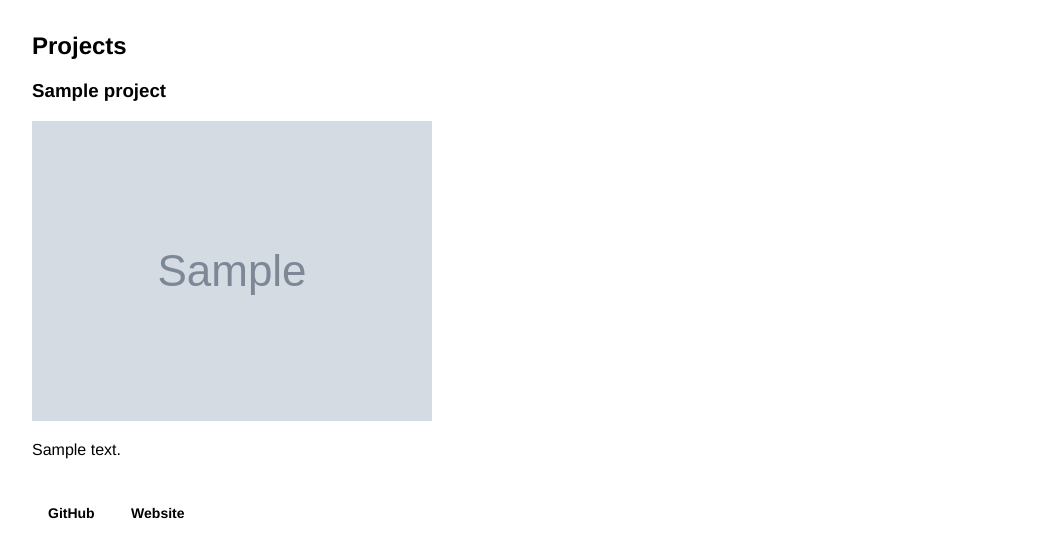
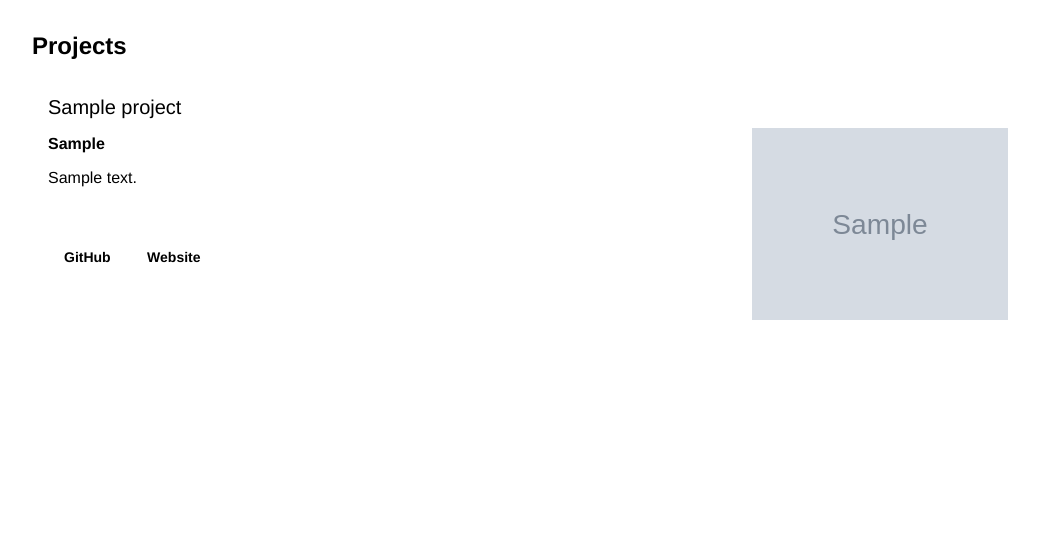
Before and after one commit to shakedown-street/jprice, a Django app: page /projects/ in a window 1280 px wide. Shown: the part 69-627 px from the top of the page, without its empty margins (112-1151 px from the left). Run offline with Django 4.2, Linux system fonts and the light colour scheme; tables that the repository leaves empty hold one stand-in row (values such as "Sample post"); grey boxes marked "Sample" are stand-in pictures; some libraries are stand-ins or nearby versions.

Commit message:
Work on project list page styling

```diff
--- a/projects/models.py
+++ b/projects/models.py
@@ -27,11 +27,17 @@ def project_image_upload_to(instance, filename):
 class Project(models.Model):
     name = models.CharField(max_length=255)
     slug = models.SlugField(max_length=255, unique=True)
+    tagline = models.CharField(max_length=255)
     description = models.TextField()
     image = models.ImageField(upload_to=project_image_upload_to, blank=True)
     technologies = models.ManyToManyField(Technology)
     github_url = models.URLField(max_length=255, blank=True)
     website_url = models.URLField(max_length=255, blank=True)
+
+    # TODO: Add a "published" field to the model and use it to filter
+    #       projects in the view.
+    # TODO: Add an ordering field to the model and use it to order
+    #       projects in the view.
 
     class Meta:
         ordering = [
--- /dev/null
+++ b/projects/static/projects/projects.css
@@ -0,0 +1,58 @@
+.projectList {
+  display: flex;
+  flex-direction: column;
+  gap: 1rem;
+}
+
+.projectList__project {
+  align-items: flex-start;
+  background-color: var(--oc-gray-0);
+  border: 1px solid var(--oc-gray-4);
+  border-radius: 4px;
+  display: flex;
+  gap: 4rem;
+  padding: 1rem;
+  width: 100%;
+}
+
+.projectList__project__detail {
+  display: flex;
+  flex: 1;
+  flex-direction: column;
+  /* gap: 0.5rem; */
+}
+
+.projectList__project__name {
+  display: block;
+  font-size: 20px;
+  margin: 0 0 1rem 0;
+}
+
+.projectList__project__tagline {
+  font-size: 16px;
+  font-weight: 700;
+  margin: 0;
+}
+
+.projectList__project__description {
+  margin: 1rem 0;
+}
+
+.projectList__project__techList {
+  align-items: center;
+  display: flex;
+  gap: 0.5rem;
+  margin-bottom: 1rem;
+}
+
+.projectList__project__imageContainer {
+  height: 256px;
+  width: 256px;
+}
+
+.projectList__project__image {
+  border-radius: 4px;
+  height: 100%;
+  object-fit: contain;
+  width: 100%;
+}
--- /dev/null
+++ b/projects/templates/projects/detail.html
@@ -0,0 +1 @@
+{% extends 'jprice/base.html' %}
--- a/projects/templates/projects/index.html
+++ b/projects/templates/projects/index.html
@@ -12,26 +12,35 @@
 <h2>Projects</h2>
 
 {% if projects %}
+<div class="projectList">
   {% for project in projects %}
-<div>
-  <h3>{{project.name}}</h3>
-  {% if project.image %}
-  <img src="{{project.image.url}}" />
-  {% endif %}
-  <p>{{project.description | markdown | safe}}</p>
-
+  <div class="projectList__project">
+    <div class="projectList__project__detail">
+      <a class="projectList__project__name" href="{% url 'projects:detail' project.slug %}">{{project.name}}</a>
+      <p class="projectList__project__tagline">{{project.tagline}}</p>
+      <p class="projectList__project__description">{{ project.description | unmarkdown | truncatewords:60 }}</p>
+      <div class="projectList__project__techList">
         {% for technology in project.technologies.all %}
         <div class="jp-badge">{{technology.name}}</div>
         {% endfor %}
-
+      </div>
+      <div class="projectList__project__links">
         {% if project.github_url %}
-  <a class="jp-button" href="{{project.github_url}}" target="_blank">GitHub</a>
+        <a class="jp-button outlined" href="{{project.github_url}}" target="_blank">GitHub</a>
         {% endif %}
         {% if project.website_url %}
-  <a class="jp-button" href="{{project.website_url}}" target="_blank">Website</a>
+        <a class="jp-button outlined" href="{{project.website_url}}" target="_blank">Website</a>
+        {% endif %}
+      </div>
+    </div>
+    {% if project.image %}
+    <div class="projectList__project__imageContainer">
+      <img class="projectList__project__image" src="{{project.image.url}}" />
+    </div>
     {% endif %}
   </div>
   {% endfor %}
+</div>
 {% else %}
 <p>No project matches the given query.</p>
 {% endif %}
--- a/projects/urls.py
+++ b/projects/urls.py
@@ -5,4 +5,5 @@ from . import views
 app_name = "projects"
 urlpatterns = [
     path("", views.index, name="index"),
+    path("<str:project_slug>/", views.detail, name="detail"),
 ]
--- a/projects/views.py
+++ b/projects/views.py
@@ -10,3 +10,12 @@ def index(request):
         "projects": projects,
     }
     return render(request, "projects/index.html", context)
+
+
+def detail(request, project_slug):
+    project = Project.objects.get(slug=project_slug)
+
+    context = {
+        "project": project,
+    }
+    return render(request, "projects/detail.html", context)
```
Also changed, not shown: projects/admin.py (+11 -0 lines), templates/jprice/index.html (+5 -2 lines), projects/migrations/0002_alter_project_options_project_tagline.py (added), projects/static/static/projects.css (deleted). Lines whose indentation alone changed are shown as unchanged.
